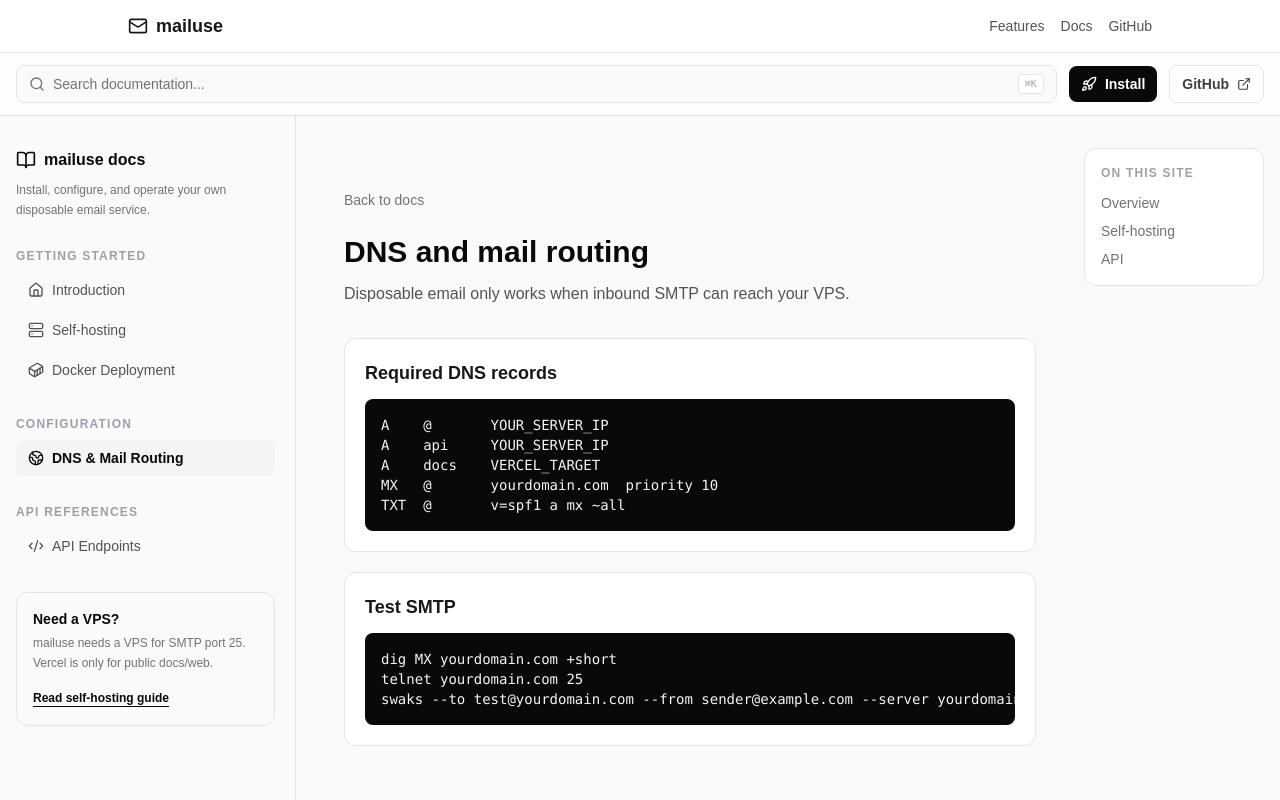
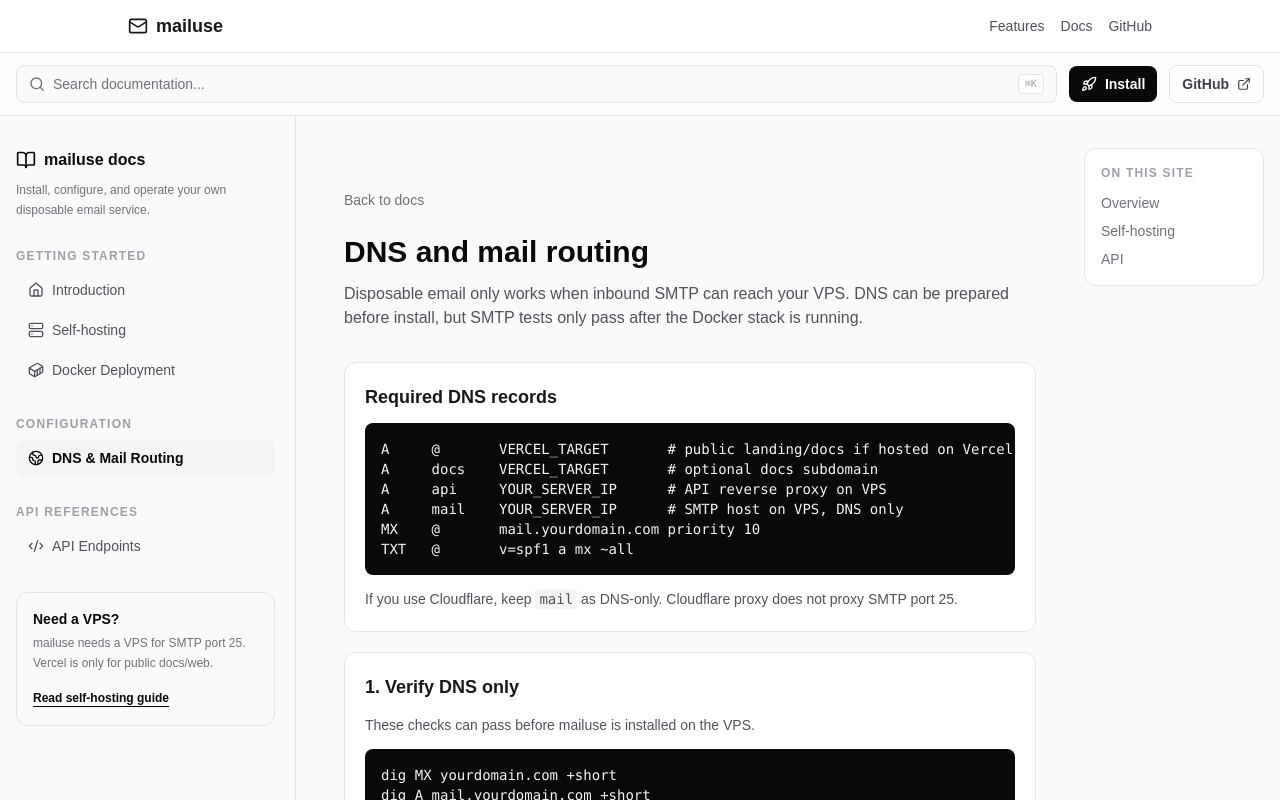
Before and after one commit to MrPinguiiin/mailuse, a SvelteKit app in the folder apps/web/: page /docs/dns in a window 1280 px wide. Built offline with nearby package versions, Linux system fonts and the light colour scheme.

Commit message:
docs: update DNS configuration guide with detailed setup, Cloudflare notes, and installation steps

```diff
--- a/apps/web/src/routes/docs/dns/+page.svelte
+++ b/apps/web/src/routes/docs/dns/+page.svelte
@@ -6,24 +6,52 @@
   <a href="/docs" class="mb-6 inline-block text-sm text-zinc-500 hover:text-zinc-900 dark:hover:text-zinc-100">Back to docs</a>
   <h1 class="mb-3 text-3xl font-bold text-zinc-950 dark:text-zinc-50">DNS and mail routing</h1>
   <p class="mb-8 text-zinc-600 dark:text-zinc-400">
-    Disposable email only works when inbound SMTP can reach your VPS.
+    Disposable email only works when inbound SMTP can reach your VPS. DNS can be prepared before install, but SMTP tests only pass after the Docker stack is running.
   </p>
 
   <div class="space-y-5">
     <section class="rounded-xl border border-zinc-200 bg-white p-5 dark:border-zinc-800 dark:bg-zinc-900">
       <h2 class="mb-3 text-lg font-semibold">Required DNS records</h2>
-      <pre class="overflow-x-auto rounded-lg bg-zinc-950 p-4 text-sm text-zinc-100"><code>A    @       YOUR_SERVER_IP
-A    api     YOUR_SERVER_IP
-A    docs    VERCEL_TARGET
-MX   @       yourdomain.com  priority 10
-TXT  @       v=spf1 a mx ~all</code></pre>
+      <pre class="overflow-x-auto rounded-lg bg-zinc-950 p-4 text-sm text-zinc-100"><code>A     @       VERCEL_TARGET       # public landing/docs if hosted on Vercel
+A     docs    VERCEL_TARGET       # optional docs subdomain
+A     api     YOUR_SERVER_IP      # API reverse proxy on VPS
+A     mail    YOUR_SERVER_IP      # SMTP host on VPS, DNS only
+MX    @       mail.yourdomain.com priority 10
+TXT   @       v=spf1 a mx ~all</code></pre>
+      <p class="mt-3 text-sm leading-6 text-zinc-600 dark:text-zinc-400">
+        If you use Cloudflare, keep <code class="rounded bg-zinc-100 px-1 py-0.5 dark:bg-zinc-800">mail</code> as DNS-only. Cloudflare proxy does not proxy SMTP port 25.
+      </p>
     </section>
 
     <section class="rounded-xl border border-zinc-200 bg-white p-5 dark:border-zinc-800 dark:bg-zinc-900">
-      <h2 class="mb-3 text-lg font-semibold">Test SMTP</h2>
+      <h2 class="mb-3 text-lg font-semibold">1. Verify DNS only</h2>
+      <p class="mb-3 text-sm leading-6 text-zinc-600 dark:text-zinc-400">
+        These checks can pass before mailuse is installed on the VPS.
+      </p>
       <pre class="overflow-x-auto rounded-lg bg-zinc-950 p-4 text-sm text-zinc-100"><code>dig MX yourdomain.com +short
-telnet yourdomain.com 25
-swaks --to test@yourdomain.com --from sender@example.com --server yourdomain.com</code></pre>
+dig A mail.yourdomain.com +short
+dig A api.yourdomain.com +short</code></pre>
+    </section>
+
+    <section class="rounded-xl border border-zinc-200 bg-white p-5 dark:border-zinc-800 dark:bg-zinc-900">
+      <h2 class="mb-3 text-lg font-semibold">2. Install mailuse on the VPS</h2>
+      <p class="mb-3 text-sm leading-6 text-zinc-600 dark:text-zinc-400">
+        Clone the repo, configure <code class="rounded bg-zinc-100 px-1 py-0.5 dark:bg-zinc-800">.env</code>, and start the Docker stack before testing port 25.
+      </p>
+      <pre class="overflow-x-auto rounded-lg bg-zinc-950 p-4 text-sm text-zinc-100"><code>git clone https://github.com/MrPinguiiin/mailuse.git
+cd mailuse/infra/docker
+cp .env.example .env
+docker compose -f docker-compose.production.yml up -d --build</code></pre>
+    </section>
+
+    <section class="rounded-xl border border-zinc-200 bg-white p-5 dark:border-zinc-800 dark:bg-zinc-900">
+      <h2 class="mb-3 text-lg font-semibold">3. Test SMTP after install</h2>
+      <p class="mb-3 text-sm leading-6 text-zinc-600 dark:text-zinc-400">
+        These commands will fail with connection refused until the SMTP container is running and port 25 is open.
+      </p>
+      <pre class="overflow-x-auto rounded-lg bg-zinc-950 p-4 text-sm text-zinc-100"><code>telnet mail.yourdomain.com 25
+swaks --to test@yourdomain.com --from sender@example.com --server mail.yourdomain.com
+docker compose -f docker-compose.production.yml logs -f smtp</code></pre>
     </section>
   </div>
 </article>
```
